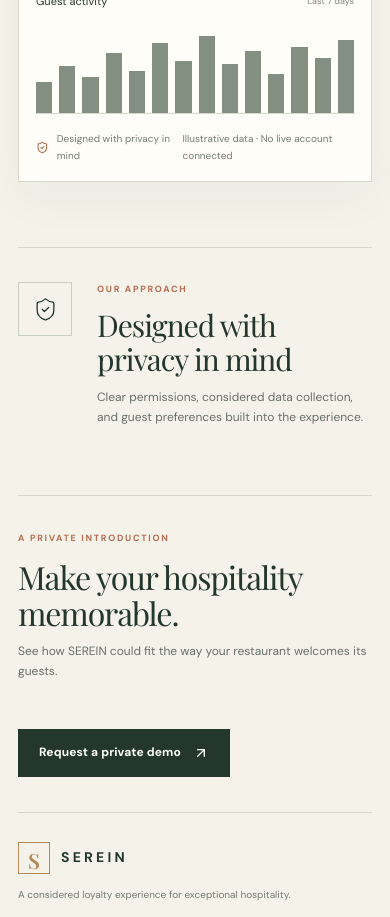
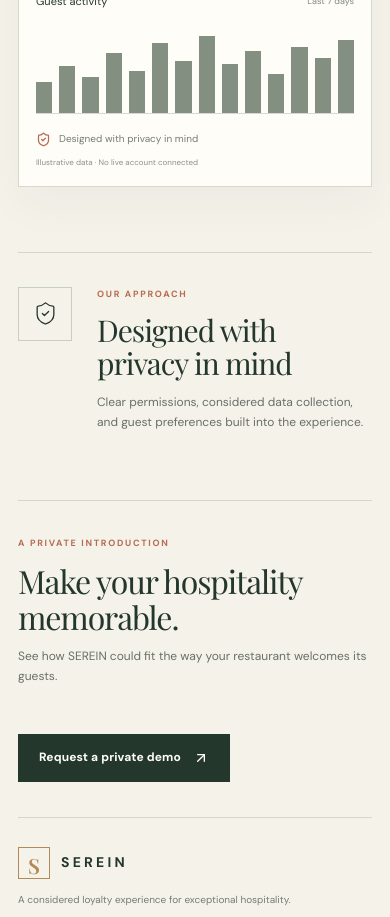
Before and after one commit to chatgratuitement0-jpg/-SEREIN, a Next.js app: page /en in a window 390 px wide. Shown: the part 2720-3637 px from the top of the page. Built offline with nearby package versions, Linux system fonts and the light colour scheme.

Commit message:
Polish responsive states in the SEREIN redesign

```diff
--- a/app/globals.css
+++ b/app/globals.css
@@ -294,3 +294,12 @@ tbody tr:hover{background:#F7F7F0}
  .metric-grid.four,.metric-grid.three{grid-template-columns:repeat(2,minmax(0,1fr));gap:9px}.metric-card{padding:12px}.metric-value{font-size:22px}.metric-note{font-size:8px}.page-heading{display:block}.heading-actions{margin-top:17px}.content-panel{padding:16px 13px}.panel-heading{gap:10px}.panel-heading h2{font-size:13px}.panel-heading p{max-width:250px;line-height:1.6}.table-toolbar{align-items:stretch;flex-direction:column}.search-field{max-width:none}.toolbar-actions{justify-content:space-between}.guest-hero-card{grid-template-columns:1fr}.guest-card-points{border-left:0;border-top:1px solid #536858;padding:17px 0 0}.rtl .guest-card-points{border-right:0;border-top:1px solid #536858;padding:17px 0 0}.guest-card-points strong{font-size:34px}.reward-grid{grid-template-columns:1fr}.reward-card{display:grid;grid-template-columns:38px 1fr auto;align-items:center;gap:12px;padding:12px}.reward-card h3{margin:0}.reward-card p{margin:5px 0 0}.reward-card .button{grid-column:2/-1}.app-footer span:nth-child(2){display:none}.topbar-actions{gap:5px}.language-select{padding:7px}.breadcrumb{font-size:9px}.breadcrumb span{max-width:77px}.page-heading h1{font-size:26px}.campaign-card{align-items:flex-start;flex-wrap:wrap}.campaign-card .status-pill{margin-left:auto}.chart-bars.large{height:170px;gap:6px}
 }
 @media(prefers-reduced-motion:reduce){*,*::before,*::after{scroll-behavior:auto!important;transition:none!important;animation:none!important}}
+
+
+/* Final refinements for the new editorial system */
+.sidebar-close{display:none}
+.preview-disclaimer{margin-left:auto;color:#8B9187;font-size:8px}
+.preview-foot{flex-wrap:wrap}
+.rtl .preview-disclaimer{margin-left:0;margin-right:auto}
+@media(max-width:900px){.sidebar-close{display:inline-grid}}
+@media(max-width:560px){.preview-disclaimer{width:100%;margin:0!important}}
```
